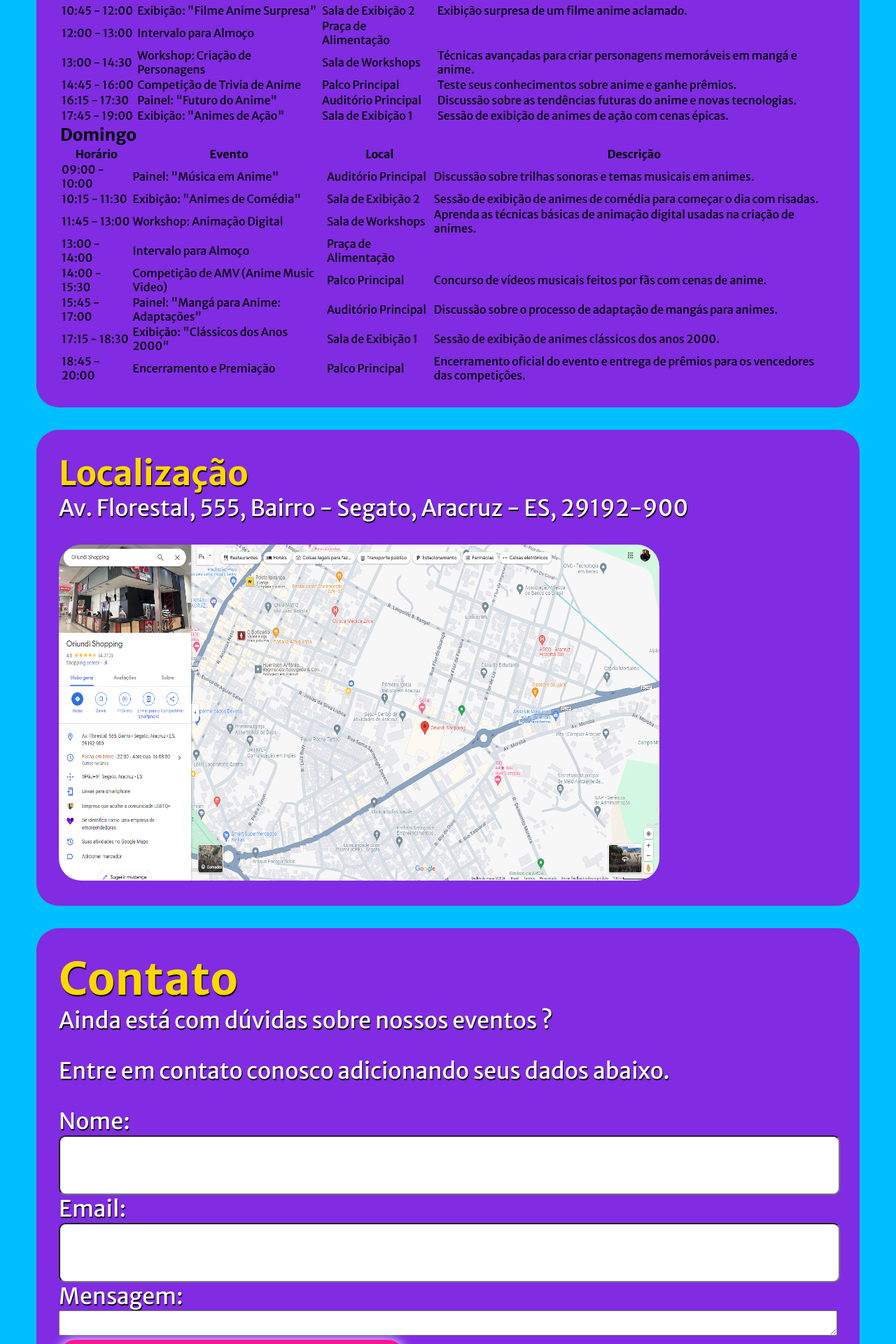
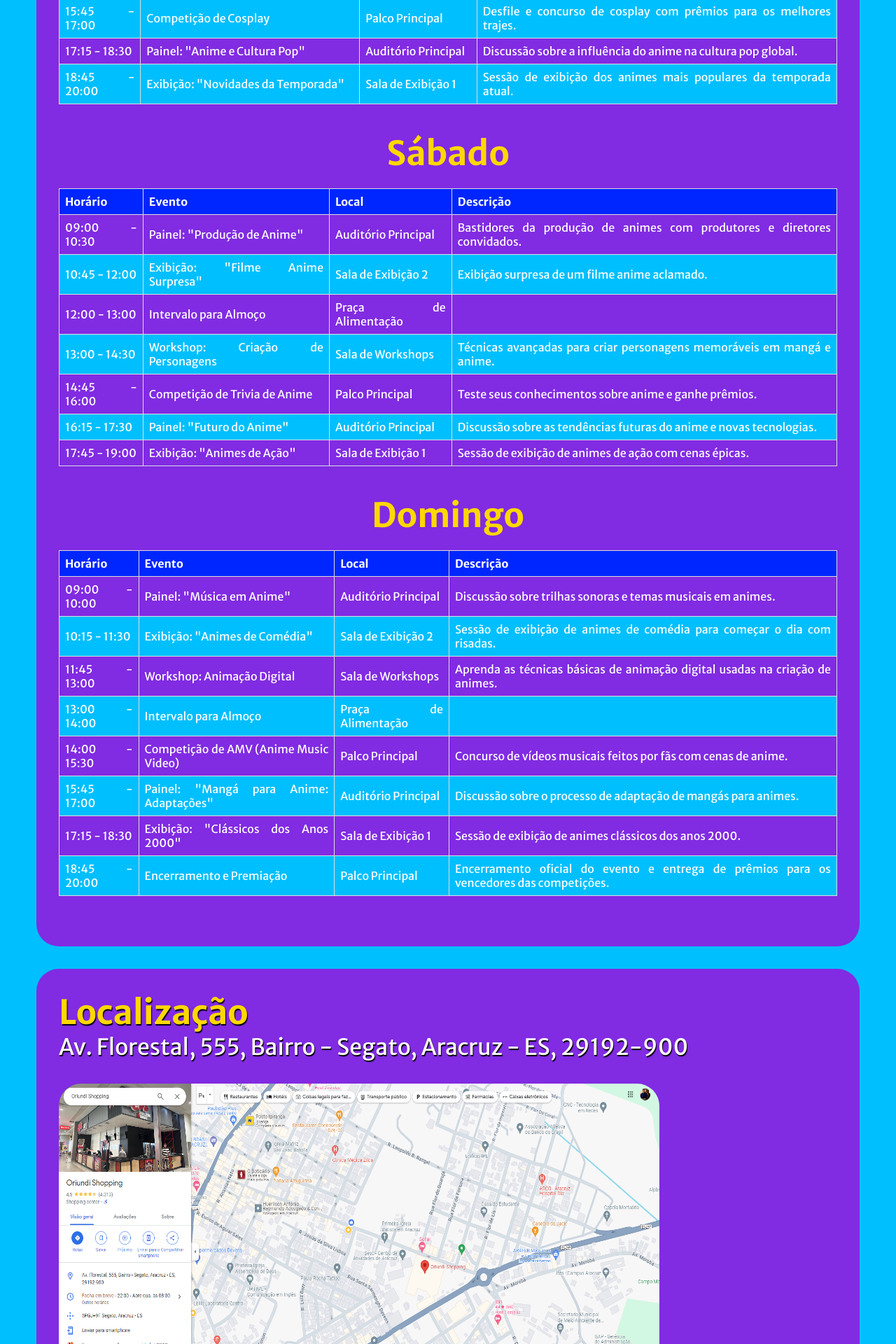
Before and after one commit to Leonardo1099/landing-page, a React (Vite) app: page / in a window 1280 px wide. Shown: the part 2240-4160 px from the top of the page at 70% size. Built offline with nearby package versions, Linux system fonts and the light colour scheme.

Commit message:
feat: add style in Contact

```diff
--- a/src/components/Contact/style.css
+++ b/src/components/Contact/style.css
@@ -1,5 +1,10 @@
+#section-contact {
+  display: flex;
+  gap: 1rem;
+  flex-direction: column;
+}
 
-  #section-contact > form {
+#section-contact form {
   display: flex;
   width: 100%;
   flex-direction: column;
@@ -13,7 +18,8 @@
   border: 0;
 }
 
-  .fieldset-form > input {
+.fieldset-form > input,
+#message {
   width: calc(100% - 4rem);
   padding: 2rem;
   border-radius: 0.6rem;
--- a/src/components/Cronograma/index.tsx
+++ b/src/components/Cronograma/index.tsx
@@ -1,4 +1,5 @@
 import React from 'react';
+import './style.css';
 
 interface ScheduleItem {
   time: string;
@@ -56,7 +57,6 @@ const AnimeFestSchedule: React.FC = () => {
 
   return (
     <section id='section-cronograma'>
-        <table>
       <div>
         {schedule.map((daySchedule) => (
           <div key={daySchedule.day}>
@@ -84,7 +84,6 @@ const AnimeFestSchedule: React.FC = () => {
           </div>
         ))}
       </div>
-    </table>
     </section>
   );
 };
--- a/src/components/Cronograma/style.css
+++ b/src/components/Cronograma/style.css
@@ -1,7 +1,50 @@
-#section-cronograma{
-    display: flex;
-    flex-direction: column;
-    align-items: center;
-    gap: 2rem;
-    width: 65.83vw;
+#section-cronograma {
+  display: flex;
+  flex-direction: column;
+  align-items: center;
+  gap: 2rem;
+  width: 65.83vw;
+  color: #ffffff;
+  padding: 20px;
 }
+
+#section-cronograma h2 {
+  margin-top: 40px;
+  margin-bottom: 20px;
+  text-align: center;
+  font-size: 3rem;
+  color: #ffd700;
+}
+
+#section-cronograma table {
+  width: 100%;
+  border-collapse: collapse;
+  margin-bottom: 40px;
+}
+
+#section-cronograma th,
+#section-cronograma td {
+  border: 1px solid #ddd;
+  padding: 8px;
+  text-align: left;
+}
+
+#section-cronograma th {
+  background-color: #0026ff;
+  font-weight: bold;
+}
+
+#section-cronograma tbody tr:nth-child(even) {
+  background-color: #00bfff;
+}
+
+#section-cronograma tbody tr:hover {
+  background-color: #ffd700;
+  color: black;
+  cursor: pointer;
+}
+
+#section-cronograma th,
+#section-cronograma td {
+  text-align: justify;
+}
```
Lines whose indentation alone changed are shown as unchanged.
